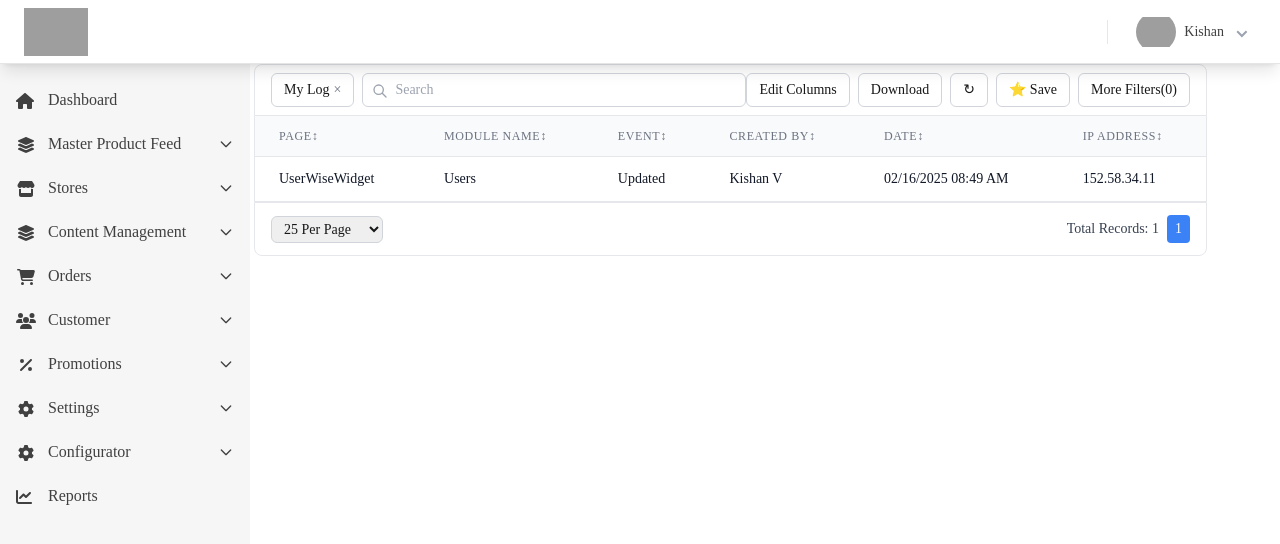
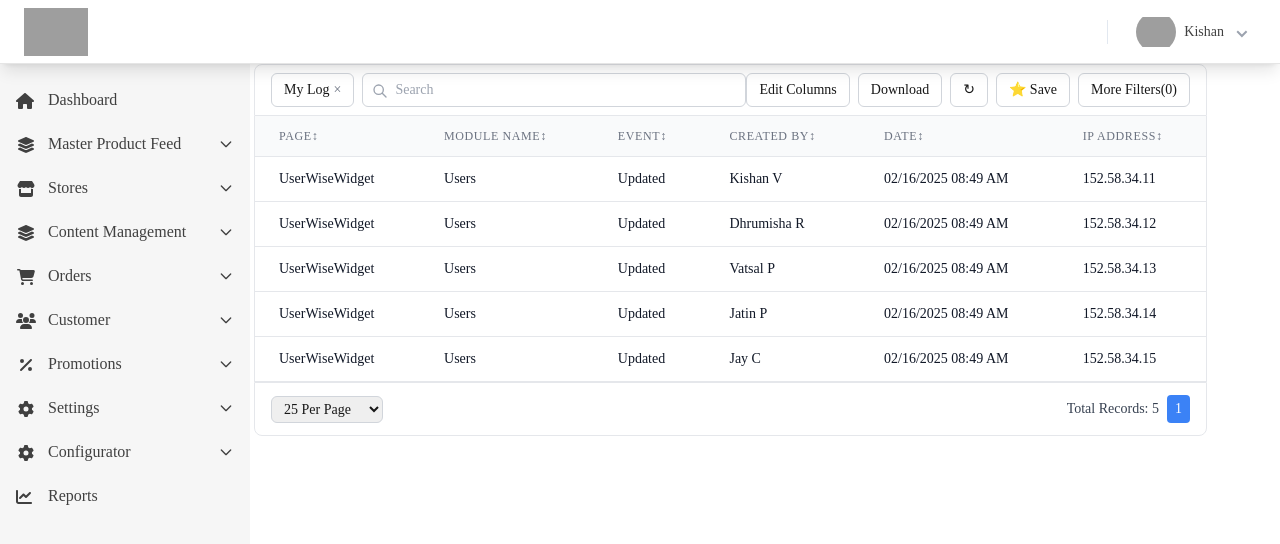
Before and after one commit to Kishan-Vadaliya/LanoRevAmp, a Next.js app in the folder frontend/: page /admin/settings/system-log in a window 1280 px wide. Shown: the top 544 px of the page. Built offline with nearby package versions, Linux system fonts and the light colour scheme; grey boxes are pictures that could not be loaded.

Commit message:
refactor: add additional log entries for UserWiseWidget updates in SystemLogs component

```diff
--- a/frontend/src/admin-pages/settingSystemLogs/page.tsx
+++ b/frontend/src/admin-pages/settingSystemLogs/page.tsx
@@ -24,7 +24,40 @@ export default function SystemLogs() {
       date: "02/16/2025 08:49 AM",
       ipAddress: "152.58.34.11",
     },
-    // Add more data as needed
+    {
+      page: "UserWiseWidget",
+      moduleName: "Users",
+      event: "Updated",
+      createdBy: "Dhrumisha R",
+      date: "02/16/2025 08:49 AM",
+      ipAddress: "152.58.34.12",
+    },
+    {
+      page: "UserWiseWidget",
+      moduleName: "Users",
+      event: "Updated",
+      createdBy: "Vatsal P",
+      date: "02/16/2025 08:49 AM",
+      ipAddress: "152.58.34.13",
+    },
+    {
+      page: "UserWiseWidget",
+      moduleName: "Users",
+      event: "Updated",
+      createdBy: "Jatin P",
+      date: "02/16/2025 08:49 AM",
+      ipAddress: "152.58.34.14",
+    },
+    {
+      page: "UserWiseWidget",
+      moduleName: "Users",
+      event: "Updated",
+      createdBy: "Jay C",
+      date: "02/16/2025 08:49 AM",
+      ipAddress: "152.58.34.15",
+    },
+
+
   ]);
 
   const columns = [
```
